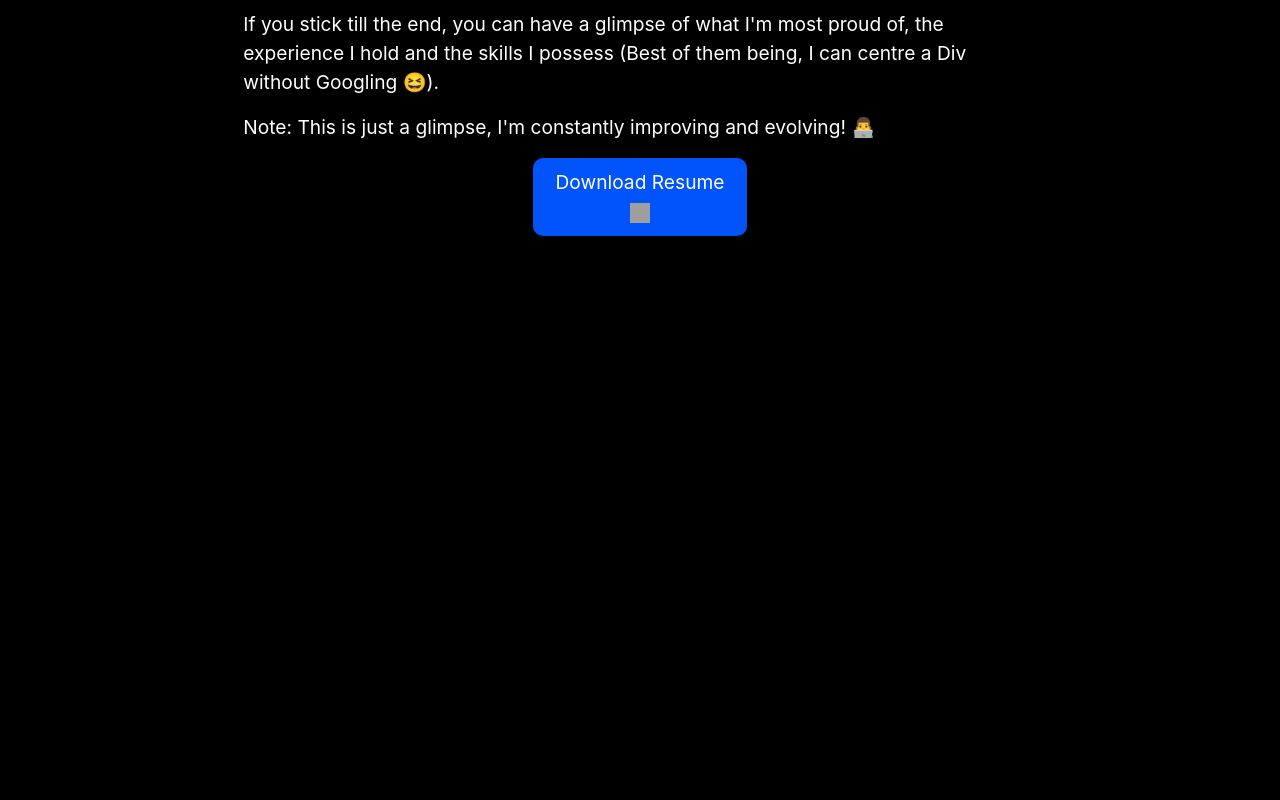
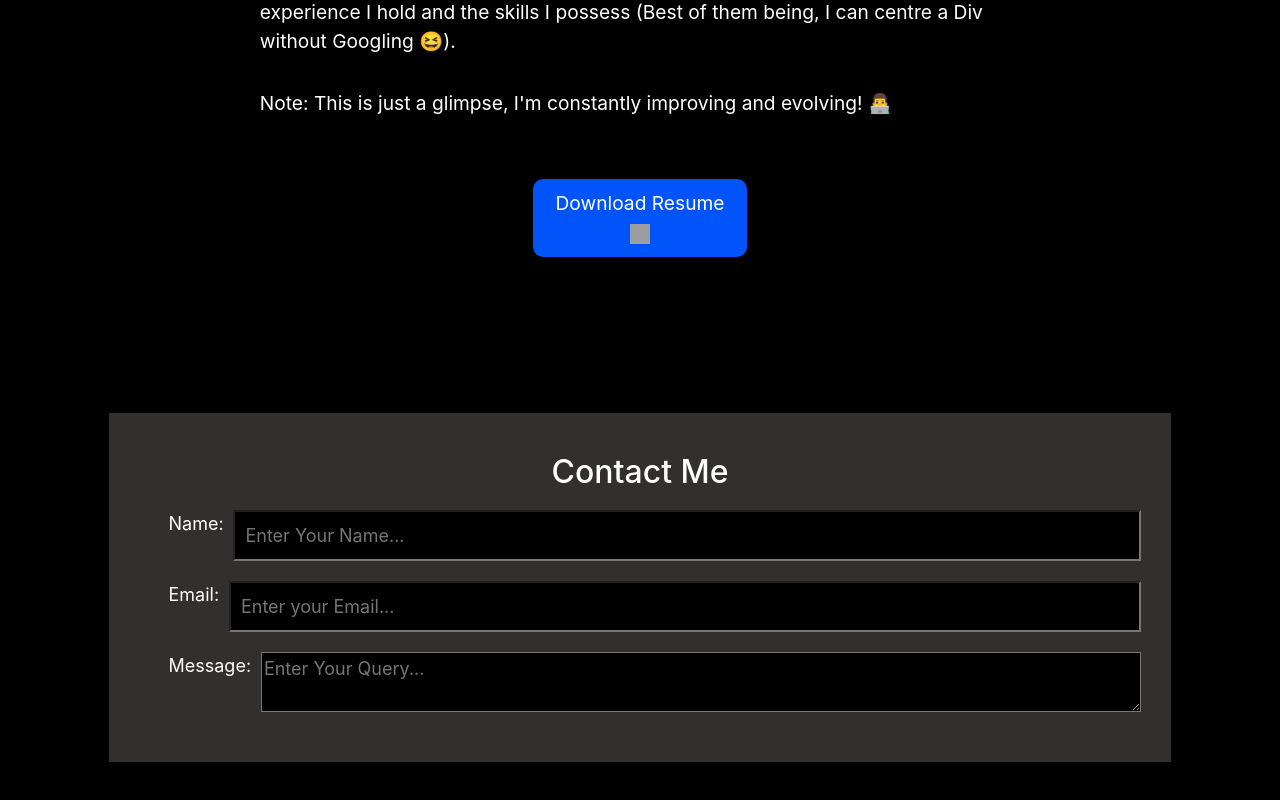
Before and after one commit to avbhutani/My-Portfolio, a React (Create React App) app in the folder frontend/: page / in a window 1280 px wide. Shown: the part 984-1784 px from the top of the page. Before the commit the page ends 1377 px from the top, so only its background shows below. Built offline with nearby package versions, Linux system fonts and the light colour scheme; grey boxes are pictures that could not be loaded.

Commit message:
Added the contact me component, styled the ui more.

```diff
--- a/frontend/src/App.js
+++ b/frontend/src/App.js
@@ -3,7 +3,7 @@ import './App.css';
 import Start from './components/start/Start';
 import FloatingNavbar from './components/floatingNavbar/FloatingNavbar'
 import About from './components/about/About';
-
+import Contact from './components/contactMe/Contact';
 
 function App() {
   return (
@@ -11,6 +11,7 @@ function App() {
       {/* <Navbar /> */}
       <Start />
       <About />
+      <Contact />
     </div>
   );
 }
--- a/frontend/src/components/about/About.css
+++ b/frontend/src/components/about/About.css
@@ -1,5 +1,5 @@
 
-
+/* This is for the devices like laptop, pc etc. */
 @media(min-width:905px){
     .about-me-section-1 h1 {
         text-align: center;
@@ -13,7 +13,7 @@
         width: 70%;
         text-align: left;
         p {
-            margin: 2%;
+            margin: 4%;
         }
     }
     .about-me-section-2 {
@@ -24,6 +24,8 @@
     }
 }
 
+
+/* This is for the devices like mobile phone,tablet etc. */
 @media(max-width:904px){
     .about-me-section {
         margin-left: 1%;
--- a/frontend/src/components/about/About.js
+++ b/frontend/src/components/about/About.js
@@ -1,20 +1,24 @@
 import React from 'react'
 import './About.css'
 const About = ()=> {
+    const downloadFile = () => {
+        window.location.href = "https://drive.google.com/file/d/1JKmzIYZiAGic0vqC3MaWmLnS8ZjnJb7R/view?usp=drive_link"
+      }
     return (
         <>
             <div className='about-me-section'>
                 <div className='about-me-section-1'>
                     <h1>About Me</h1>
                     <p>A Dynamic and highly diversified IT Professional responsible for assisting in the establishment of an IT Architecture practice, and the adoption of an architecture and standard methodology.</p>
-                    <br />
+
                     <p>Passionate about designing highly stable and scalable Software Solutions that transcend high performance ranging from traditional Mobile, Web to IoT Management System.</p>
-                    <br />
+
                     <p>If you stick till the end, you can have a glimpse of what I'm most proud of, the experience I hold and the skills I possess (Best of them being, I can centre a Div without Googling 😆).</p>
                     <p>Note: This is just a glimpse, I'm constantly improving and evolving! 👨‍💻</p>
+                    <br />
                 </div>
                 <div className='about-me-section-2'>
-                    <button>Download Resume <img src='https://cdn.iconscout.com/icon/free/png-512/free-download-1438181-1216144.png?f=webp&w=256'></img></button>
+                    <button onClick={downloadFile} download>Download Resume <img src='https://cdn.iconscout.com/icon/free/png-512/free-download-1438181-1216144.png?f=webp&w=256'></img></button>
                 </div>
             </div>
         </>
--- /dev/null
+++ b/frontend/src/components/contactMe/Contact.css
@@ -0,0 +1,75 @@
+/* For laptops and pcs. */
+@media(min-width:905px){form {
+    display: flex;
+    flex-direction: column;
+    align-items: baseline;
+    margin-left: 5%;
+    padding: 40px;
+    margin-bottom: 50px;
+    margin-right: 5%;
+    background-color: rgb(50, 47, 47);
+    h1 {
+        align-self: center;
+    }
+    div {
+        font-size: large;
+        display: flex;
+        flex-direction: row;
+        margin: 10px;
+        width: 100%;
+        justify-content: space-between;
+        input {
+            padding: 10px;
+            background-color: black;
+            color: white;
+            width: 100%;
+        }
+        textarea {
+            background-color: black;
+            color: white;
+            width: 100%;
+        }
+    }
+}
+
+.contact-me h1 {
+    font-size: xx-large;
+}}
+
+/* For mobile devices. */
+@media(max-width:905px){
+    .contact-me {
+        margin-top: 20%;
+    }
+    form {
+
+        display: flex;
+        flex-direction: column;
+        align-items: baseline;
+        margin-left: 5%;
+        padding: 10px;
+        margin-bottom: 50px;
+        margin-right: 5%;
+        background-color: rgb(50, 47, 47);
+        h1 {
+            align-self: center;
+        }
+        div {
+            display: flex;
+            flex-direction: row;
+            margin: 10px;
+            width: 95%;
+            justify-content: space-between;
+            input {
+                background-color: black;
+                color: white;
+                width: 100%;
+            }
+            textarea {
+                background-color: black;
+                color: white;
+                width: 100%;
+            }
+        }
+    }
+}
--- /dev/null
+++ b/frontend/src/components/contactMe/Contact.js
@@ -0,0 +1,17 @@
+import React from 'react'
+import './Contact.css'
+const Contact = ()=> {
+    return (
+    <>
+    <div className='contact-me'>
+        <form action="">
+        <h1>Contact Me</h1>
+            <div><span>Name:</span> <input placeholder='Enter Your Name...'/></div>
+            <div><span>Email: </span> <input placeholder='Enter your Email...'/></div>
+            <div><span>Message: </span> <textarea name="" id="" placeholder='Enter Your Query...'></textarea></div>
+        </form>
+    </div>
+    </>)
+}
+
+export default Contact;
```
Also changed, not shown: frontend/src/components/proudThings/ProudThings.js (added, +13 -0 lines), frontend/src/components/proudThings/ProudThings.css (added).
